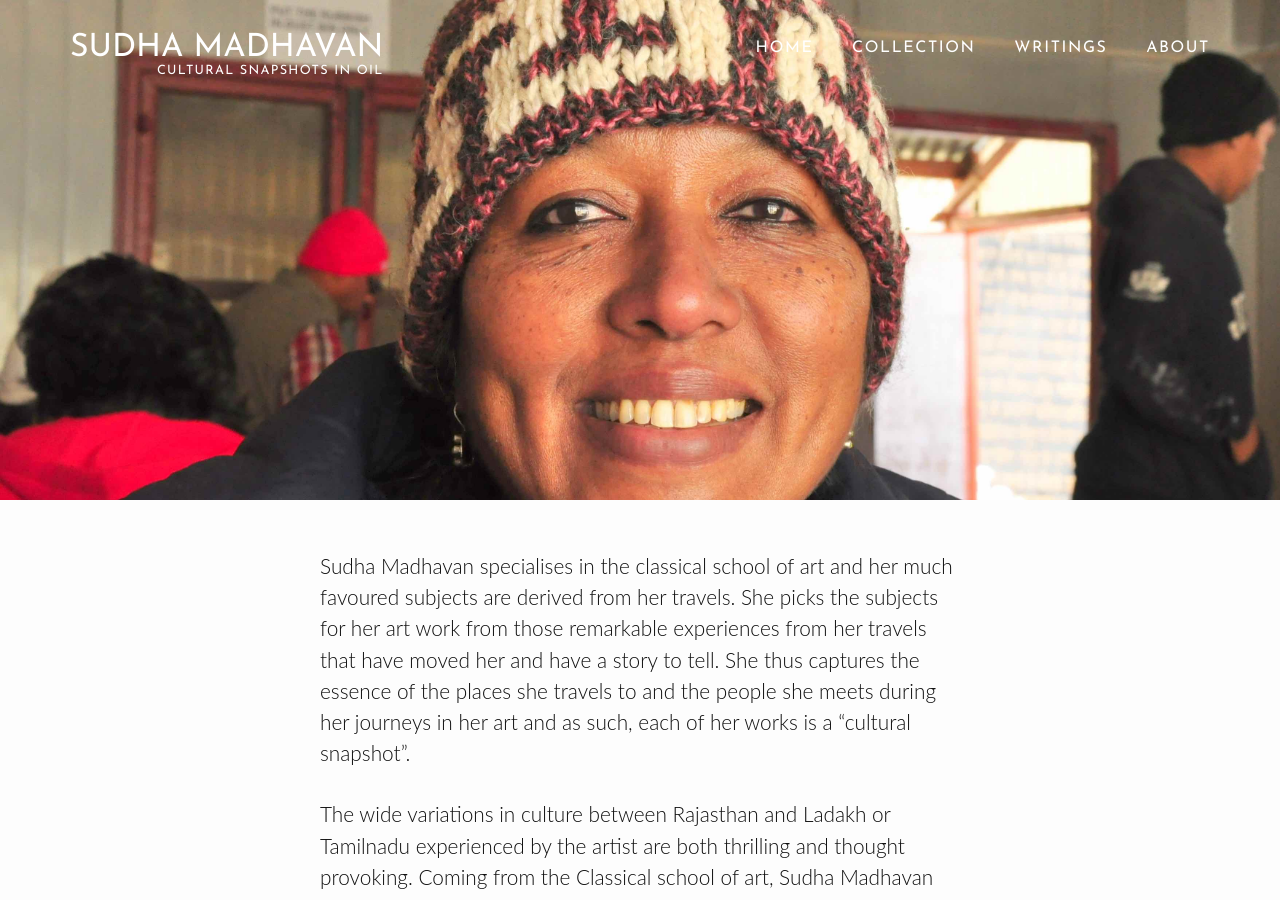
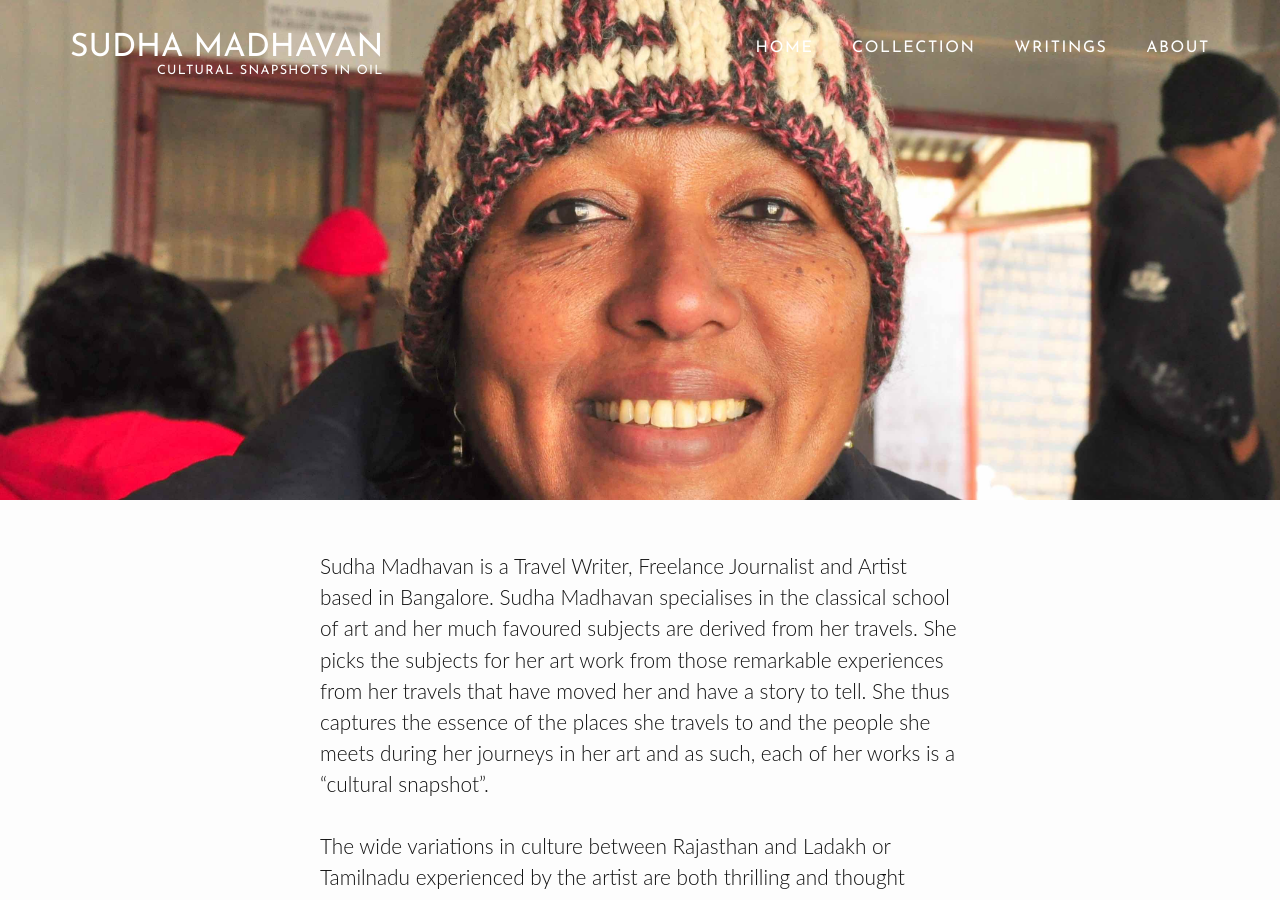
Before and after one commit to vasudhamadhavan/sudha, a Jekyll site: the page built from about.md, in a window 1280 px wide and 900 px high. Built offline with Jekyll 4.4.1, drawn with Linux system fonts in a browser that asks for light colours; some web fonts are replaced.

Commit message:
Update about.md

```diff
--- a/about.md
+++ b/about.md
@@ -4,7 +4,7 @@ title: About Sudha Madhavan
 permalink: /about/
 ---
 
-Sudha Madhavan specialises in the classical school of art and her much favoured subjects are derived from her travels. She picks the subjects for her art work from those remarkable experiences from her travels that have moved her and have a story to tell. She thus captures the essence of the places she travels to and the people she meets during her journeys in her art and as such, each of her works is a "cultural snapshot".
+Sudha Madhavan is a Travel Writer, Freelance Journalist and Artist based in Bangalore. Sudha Madhavan specialises in the classical school of art and her much favoured subjects are derived from her travels. She picks the subjects for her art work from those remarkable experiences from her travels that have moved her and have a story to tell. She thus captures the essence of the places she travels to and the people she meets during her journeys in her art and as such, each of her works is a "cultural snapshot".
 
 The wide variations in culture between Rajasthan and Ladakh or Tamilnadu experienced by the artist are both thrilling and thought provoking. Coming from the Classical school of art, Sudha Madhavan brings a keen eye to detail and an ability to capture the inner soul of her subject in her work.
 
```
